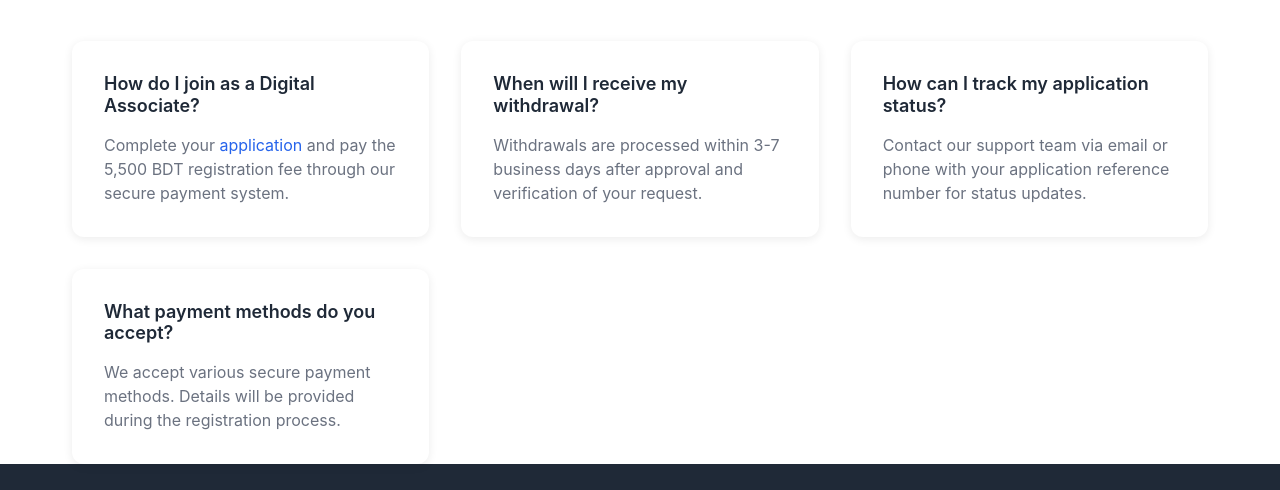
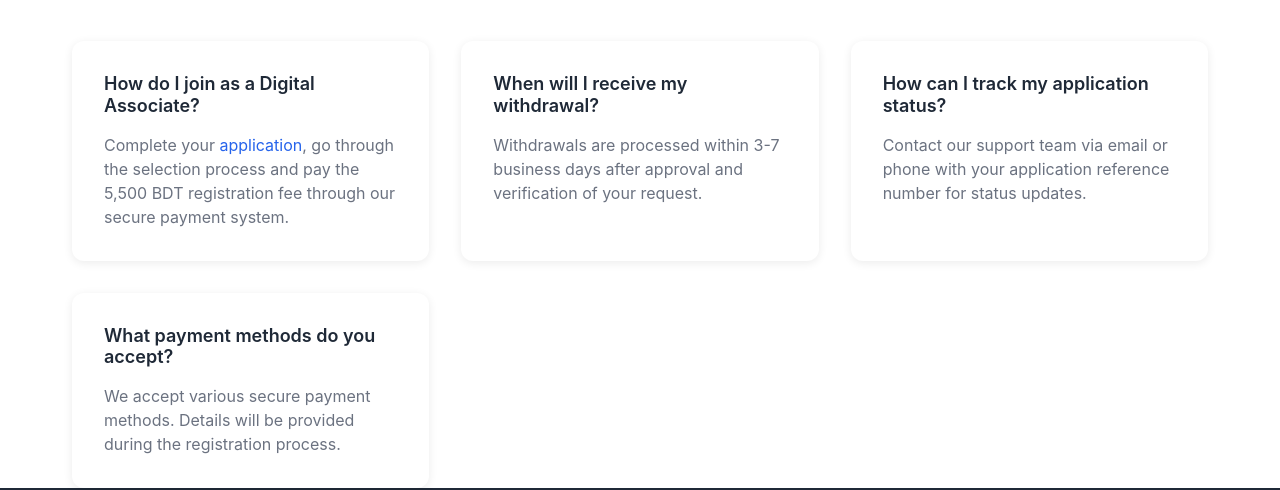
Before and after one commit to abdlnoman/zyvara-web, a website built with Vite: page contact.html in a window 1280 px wide. Shown: the part 1340-1830 px from the top of the page. Built offline with nearby package versions, Linux system fonts and the light colour scheme.

Commit message:
edited FAQ

```diff
--- a/contact.html
+++ b/contact.html
@@ -133,7 +133,7 @@
                 <div class="faq-grid">
                     <div class="faq-item">
                         <h3>How do I join as a Digital Associate?</h3>
-                        <p>Complete your <a href="index.html">application</a> and pay the 5,500 BDT registration fee through our secure payment system.</p>
+                        <p>Complete your <a href="index.html">application</a>, go through the selection process and pay the 5,500 BDT registration fee through our secure payment system.</p>
                     </div>
                     <div class="faq-item">
                         <h3>When will I receive my withdrawal?</h3>
```
